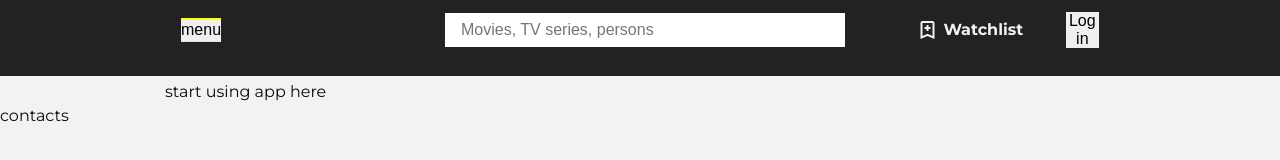
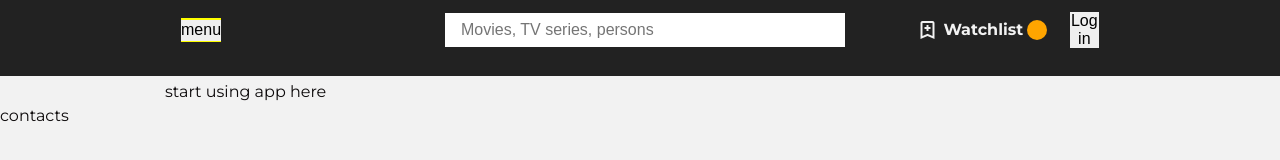
Before and after one commit to kirillmihalych/letterboxd-copy-sample, a Vue app: page / in a window 1280 px wide. Shown: the top 160 px of the page. Built offline with nearby package versions, Linux system fonts and the light colour scheme.

Commit message:
[REFACTOR] synced adding movie to watchlist and title amount info in navbar

```diff
--- a/src/components/movie-cards/FilmCard.vue
+++ b/src/components/movie-cards/FilmCard.vue
@@ -44,7 +44,7 @@ const cssParams: CSSProperties = {
 
 const isMenuOpen = ref(false)
 
-const poster = `https://image.tmdb.org/t/p/w185/${movie.value.poster_path}`
+const poster = `https://image.tmdb.org/t/p/w342/${movie.value.poster_path}`
 const singleMovieURL = `/movies/movie_page/${movie.value.id}`
 </script>
 
--- a/src/components/navbar/NavbarUsersProfile.vue
+++ b/src/components/navbar/NavbarUsersProfile.vue
@@ -20,7 +20,7 @@
       <RouterLink to="/profile" class="avatar-container">
         <SpinnerComp v-show="!isAvatarReady" />
         <img
-          :src="`https://image.tmdb.org/t/p/w200/${user.accountDetails.avatar.tmdb.avatar_path}`"
+          :src="`https://image.tmdb.org/t/p/w45/${user.accountDetails.avatar.tmdb.avatar_path}`"
           alt="avatar"
           class="avatar"
           @load="isAvatarReady = true"
--- a/src/components/navbar/NavbarWatchlistLink.vue
+++ b/src/components/navbar/NavbarWatchlistLink.vue
@@ -5,34 +5,22 @@
   >
     <v-icon icon="mdi-bookmark-plus-outline" />
     <h4>Watchlist</h4>
-    <span>{{ isLoading ? '...' : titles }}</span>
+    <span>{{ user.isLoading ? '...' : user.titles }}</span>
   </RouterLink>
 </template>
 
 <script setup lang="ts">
 import { RouterLink, type RouteLocationRaw } from 'vue-router'
 import { profileRoutes } from '@/router'
-import getWatchlistMovies from '@/api/account/getWatchlist'
-import { onMounted, ref } from 'vue'
+import { onMounted } from 'vue'
+import { useUserStore } from '@/stores/user'
+
+const user = useUserStore()
 
 const watchlist = profileRoutes.find((route) => route.name === 'Watchlist')
 
-const isLoading = ref(false)
-const titles = ref<number | null>(null)
-
-const fetchWatchlistTotal = async () => {
-  try {
-    isLoading.value = true
-    titles.value = (await getWatchlistMovies(1)).total_results
-  } catch (error) {
-    console.log(error)
-  } finally {
-    isLoading.value = false
-  }
-}
-
 onMounted(() => {
-  fetchWatchlistTotal()
+  user.fetchWatchlistTitles()
 })
 </script>
 
@@ -53,9 +41,14 @@ onMounted(() => {
 }
 
 .watchlist-btn-wrapper span {
+  display: flex;
+  align-items: center;
+  justify-content: center;
+  width: 1.25rem;
+  height: 1.25rem;
+  border-radius: 50%;
   background-color: orange;
   padding: 0rem 0.5rem;
-  border-radius: var(--radius);
   font-size: 0.875rem;
 }
 </style>
--- a/src/stores/user.ts
+++ b/src/stores/user.ts
@@ -1,7 +1,8 @@
 import getAccountDetails from '@/api/account/getAccountDetails'
+import getWatchlistMovies from '@/api/account/getWatchlist'
 import type { IAccountDetails } from '@/interfaces/account-types'
 import { defineStore } from 'pinia'
-import { onMounted, ref } from 'vue'
+import { onMounted, ref, watchEffect } from 'vue'
 
 export const useUserStore = defineStore('user', () => {
   const accountDetails = ref<IAccountDetails | null>(null)
@@ -14,5 +15,22 @@ export const useUserStore = defineStore('user', () => {
     fetchAccountDetails()
   })
 
-  return { accountDetails }
+  const titles = ref<number | null>(null)
+  const isLoading = ref(false)
+  const fetchWatchlistTitles = async () => {
+    try {
+      isLoading.value = true
+      titles.value = (await getWatchlistMovies(1)).total_results
+    } catch (error) {
+      console.log(error)
+    } finally {
+      isLoading.value = false
+    }
+  }
+
+  watchEffect(() => {
+    fetchWatchlistTitles()
+  })
+
+  return { accountDetails, fetchWatchlistTitles, titles, isLoading }
 })
--- a/src/user-actions/WatchlistButton.vue
+++ b/src/user-actions/WatchlistButton.vue
@@ -16,13 +16,9 @@ import toggleWatchlist from '@/api/account/toggleWatchlist'
 import type { IWatchListMovie } from '@/interfaces/movie-types'
 import { ref, watchEffect } from 'vue'
 import getAccountID from '@/local-storage/getAccountID'
-import SpinnerComp from '@/components/error-handling/SpinnerComp.vue'
+import { useUserStore } from '@/stores/user'
 
-const css_params = {
-  width: 10 + 'px',
-  height: 10 + 'px',
-}
-
+const user = useUserStore()
 const account_id = getAccountID()
 
 interface IWatchlistButton {
@@ -37,6 +33,7 @@ const getAccountStateHandler = async () => {
   try {
     isLoading.value = true
     isWatchlist.value = (await getAccountState(props.movie_id)).watchlist
+    user.fetchWatchlistTitles()
   } catch (err) {
     if (err instanceof Error) {
       console.log('Error in getting an account state' + err.message.toString())
```
Also changed, not shown: src/stores/lists.ts (deleted, +0 -14 lines).
